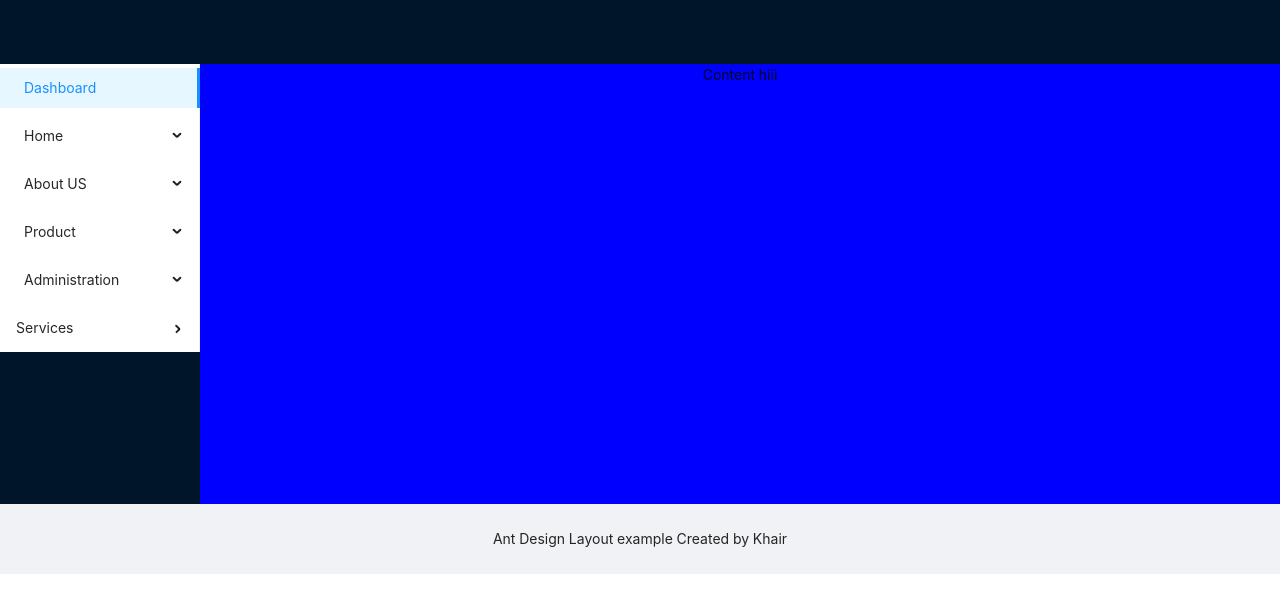
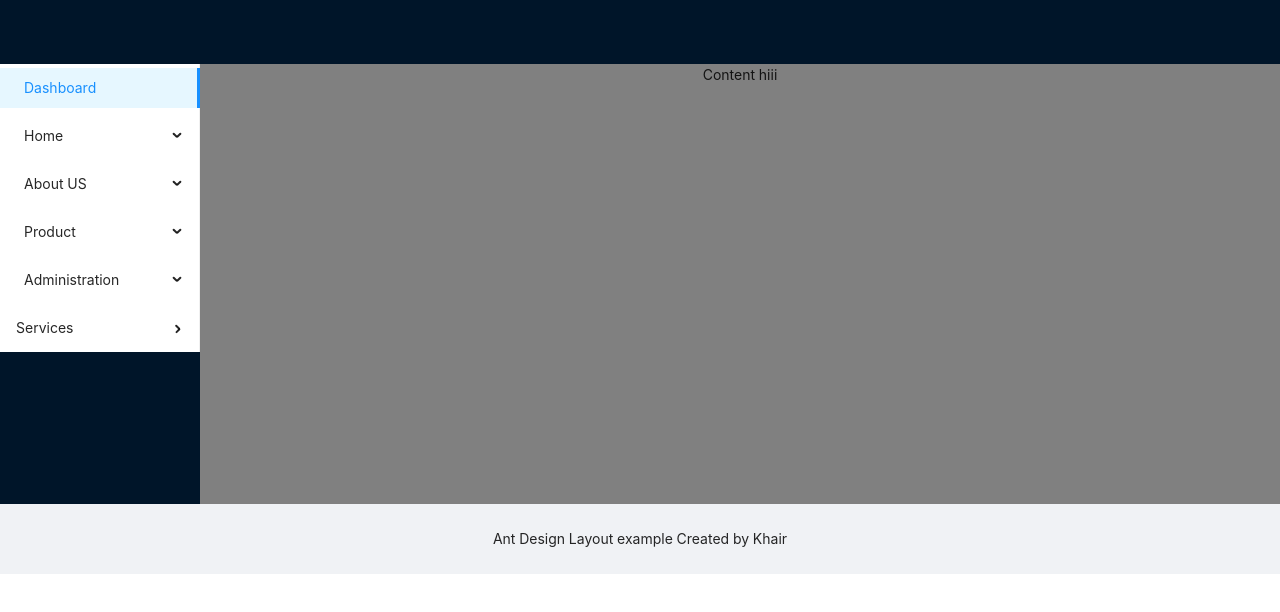
Before and after one commit to Khaair/ANT-Design-Deshboard, a React (Create React App) app: page / in a window 1280 px wide. Shown: the top 612 px of the page. Built offline with nearby package versions, Linux system fonts and the light colour scheme.

Commit message:
first commit

```diff
--- a/src/App.js
+++ b/src/App.js
@@ -122,7 +122,7 @@ const App = () => (
 
 
         </Sider>
-        <Content style={{background:"blue",height:"440px"}}>Content hiii</Content>
+        <Content style={{background:"gray",height:"440px"}}>Content hiii</Content>
       </Layout>
       <Footer style={{ textAlign: 'center' }}>Ant Design Layout example Created by Khair</Footer>
     </Layout>
```
